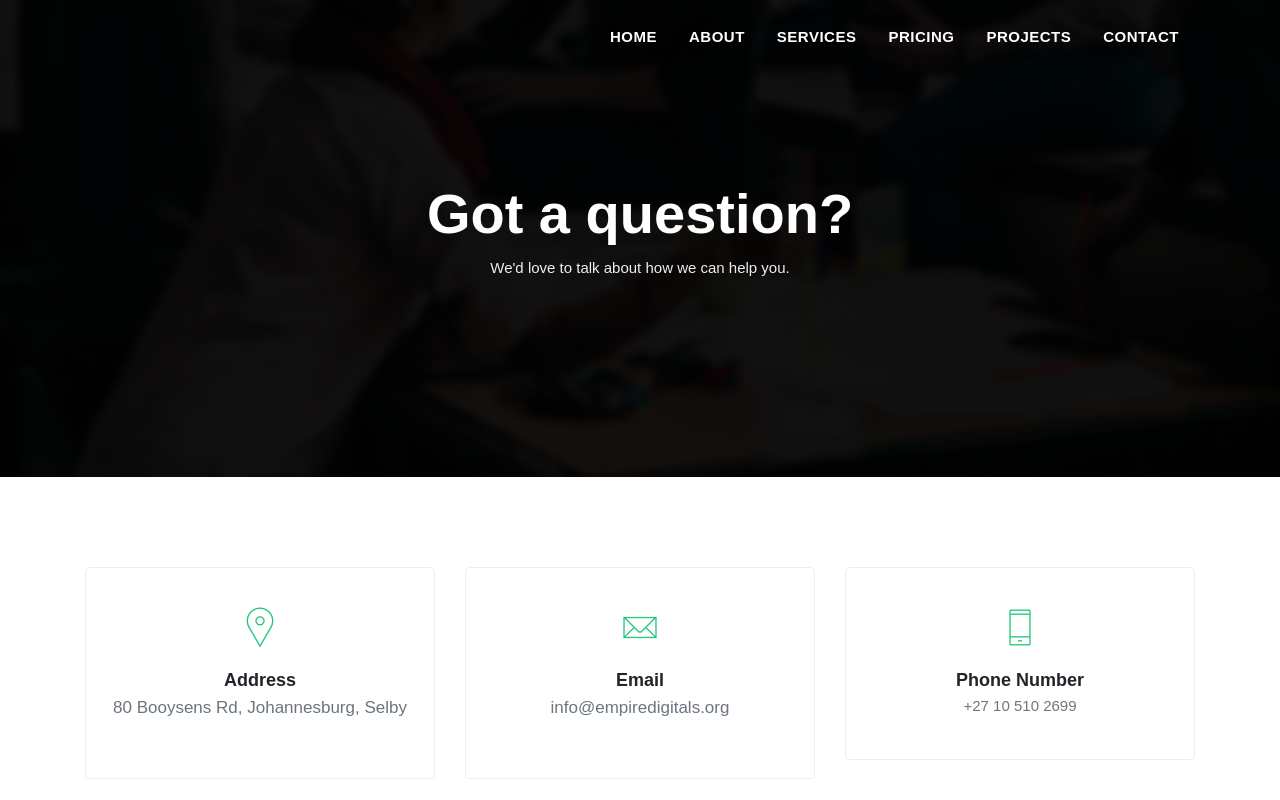
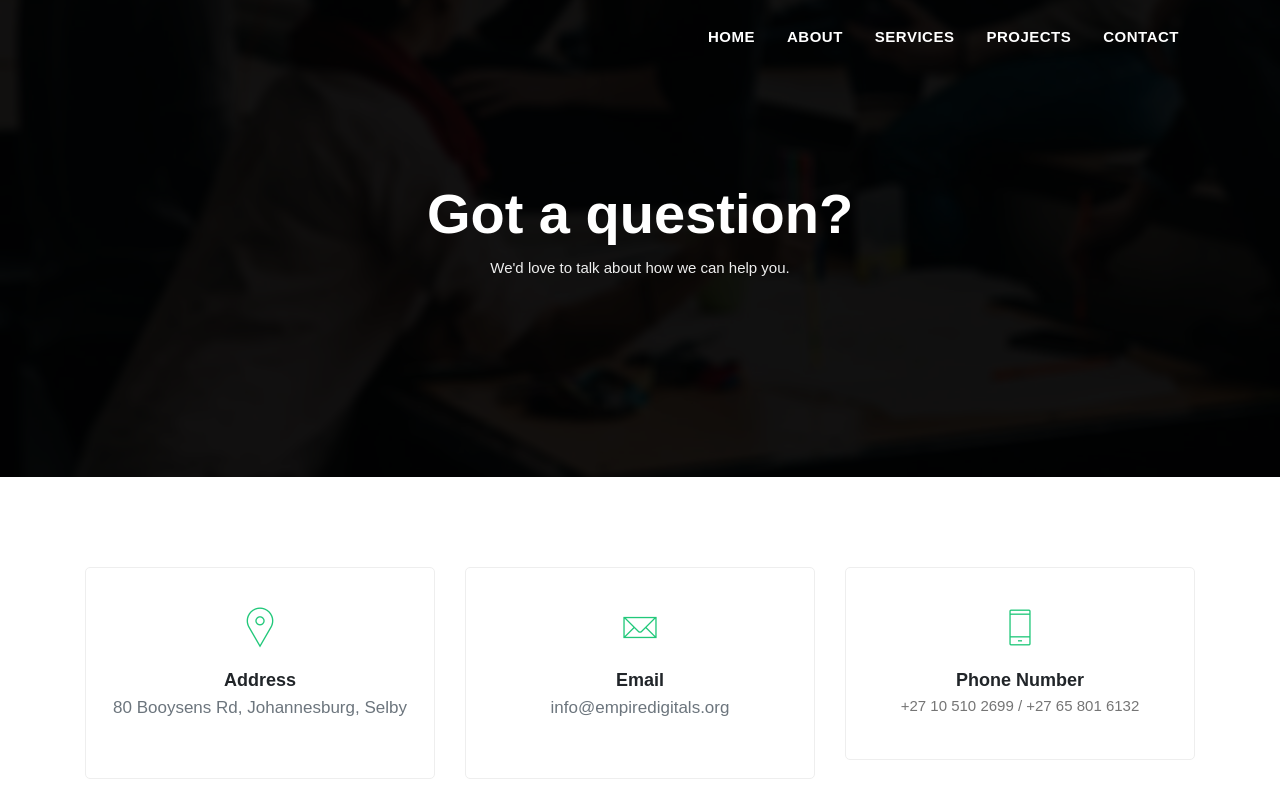
Before and after one commit to mickytroxxy/empiredigitals, a plain HTML site: page contact.html in a window 1280 px wide. Shown: the top 800 px of the page. Drawn offline with Linux system fonts and the light colour scheme; some packages are replaced by stand-ins of ours; files whose address does not match are found by name; a web font is replaced by a local one.

Commit message:
Update contact.html

```diff
--- a/contact.html
+++ b/contact.html
@@ -70,11 +70,6 @@
                             Services
                         </a>
                     </li>
-                    <li class="nav-item ">
-                        <a href="pricing.html" class="nav-link js-scroll-trigger">
-                            Pricing
-                        </a>
-                    </li>
 
                     <li class="nav-item ">
                         <a href="project.html" class="nav-link js-scroll-trigger">
@@ -134,7 +129,7 @@
                     <div class="contact-info-block text-center">
                         <i class="pe-7s-phone"></i>
                         <h4>Phone Number</h4>
-                        <a href="tel:+27 10 510 2699" style="color: #757575;">+27 10 510 2699</a>
+                        <a href="tel:+27 10 510 2699" style="color: #757575;">+27 10 510 2699 / +27 65 801 6132</a>
                     </div>
                 </div>
             </div>
```
